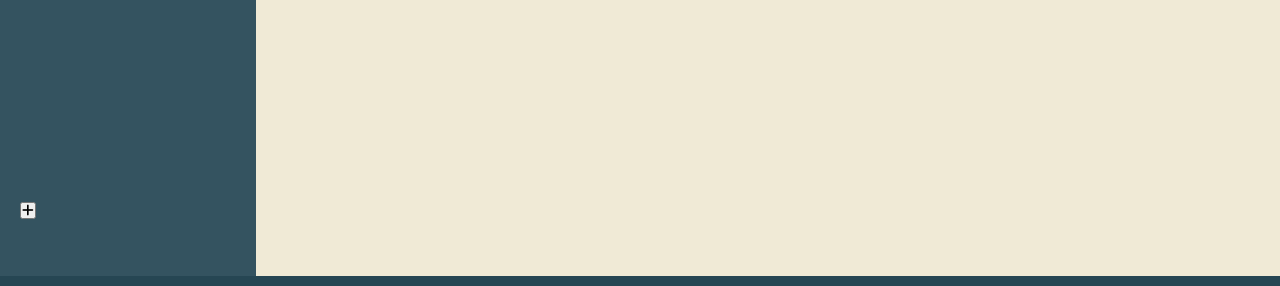
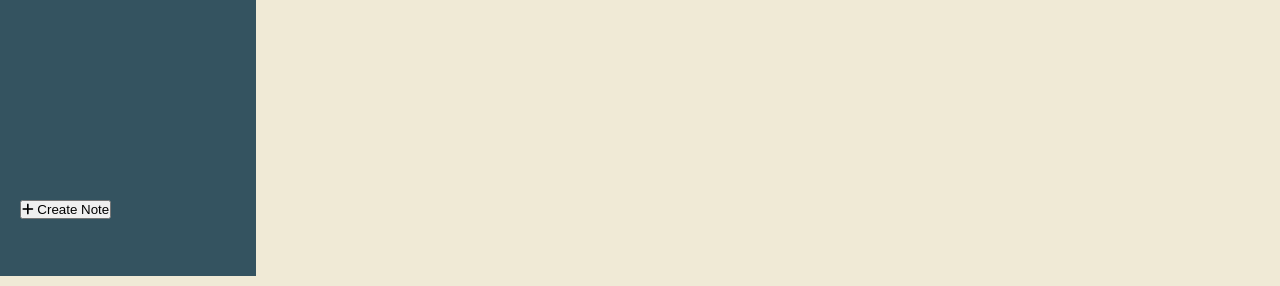
Before and after one commit to nLargo/cmpe131_team7_project, a Flask app: page /home in a window 1280 px wide. Shown: the part 561-847 px from the top of the page. Run offline with Flask 3, Linux system fonts and the light colour scheme; some libraries are stand-ins or nearby versions.

Commit message:
Update home_blank.html

```diff
--- a/app/templates/home_blank.html
+++ b/app/templates/home_blank.html
@@ -35,7 +35,7 @@
                 <div>
                     <button id="create-note-button">
                         <i class="fas fa-plus"></i>
-
+                        Create Note
                     </button>
                 </div>
             </div>
@@ -47,8 +47,7 @@
 
             </div>
 
-            <script src="https://kit.fontawesome.com/bf520e6492.js"
-                crossorigin="anonymous">
+            <script src="https://kit.fontawesome.com/bf520e6492.js" crossorigin="anonymous">
             </script>
             <script src="./script.js"></script>
 
@@ -62,6 +61,7 @@
 
                 const saveNotes = () => {
                     const notes = document.querySelectorAll(".note .content");
+                    const titles = document.querySelectorAll(".note .title");
 
                     const data = [];
 
@@ -181,15 +181,6 @@
 
         }
 
-        #main {
-            width: 100%;
-            min-height: 100vh;
-            padding-bottom: 50px;
-          /*  background-color: #81ecec; */
-            display: flex;
-            flex-wrap: wrap;
-        }
-
         #addBtn {
             position: fixed;
             left: 18px;
@@ -217,16 +208,6 @@
             height: 130px;
             background-color: white;
             margin-bottom: 0px;
-          /* old settings before merge
-            width: 380px;
-            height: 260px;
-            background-color: white;
-            margin: 15px;
-            margin-top: 55px;
-            border-radius: 10px;
-            margin-left: 20px;
-            margin-bottom: 30px;
-          */
         }
 
         .icons {
@@ -262,45 +243,6 @@
             font-size: x-large;
         }
 
-        /* old settings before merge
-        .note textarea {
-           position: absolute;
-           /* right: 20;*/
-           bottom: 0;
-            border: none;
-            width: 700px;
-            height: 100px;
-        /*    resize: none; */
-        /*    padding: 16px 20px; */
-            font-size: 18px;
-         /*   border-radius: 15px; */
-            background-color: beige;
-         /*   border-radius: 0px 0px 10px 10px; */
-        }
-
-        .title-div textarea {
-            position: absolute;
-            top: 30;
-            right: 20;
-            border-radius: 0px 0px 10px 10px;
-            margin-bottom: -4px;
-            background-color: #a4cad4;
-            font-weight: bolder;
-            font-size: x-large;
-        }
-
-        .heading {
-            position: fixed;
-            margin-top: 46px;
-            color: ivory;
-        }
-
-        .note textarea:focus {
-            border: 0;
-            outline: 0;
-        }
-        */
-
     </style>
 
 {% endblock %}
```
